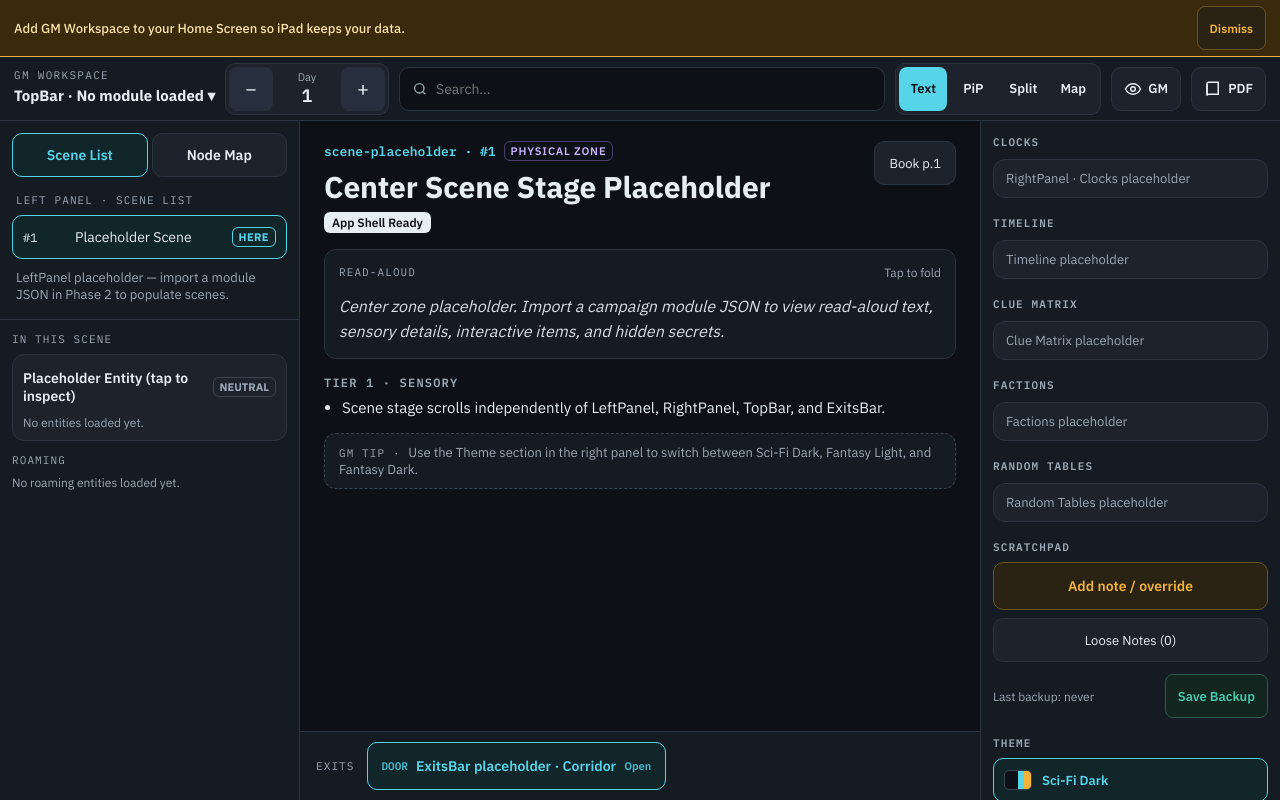
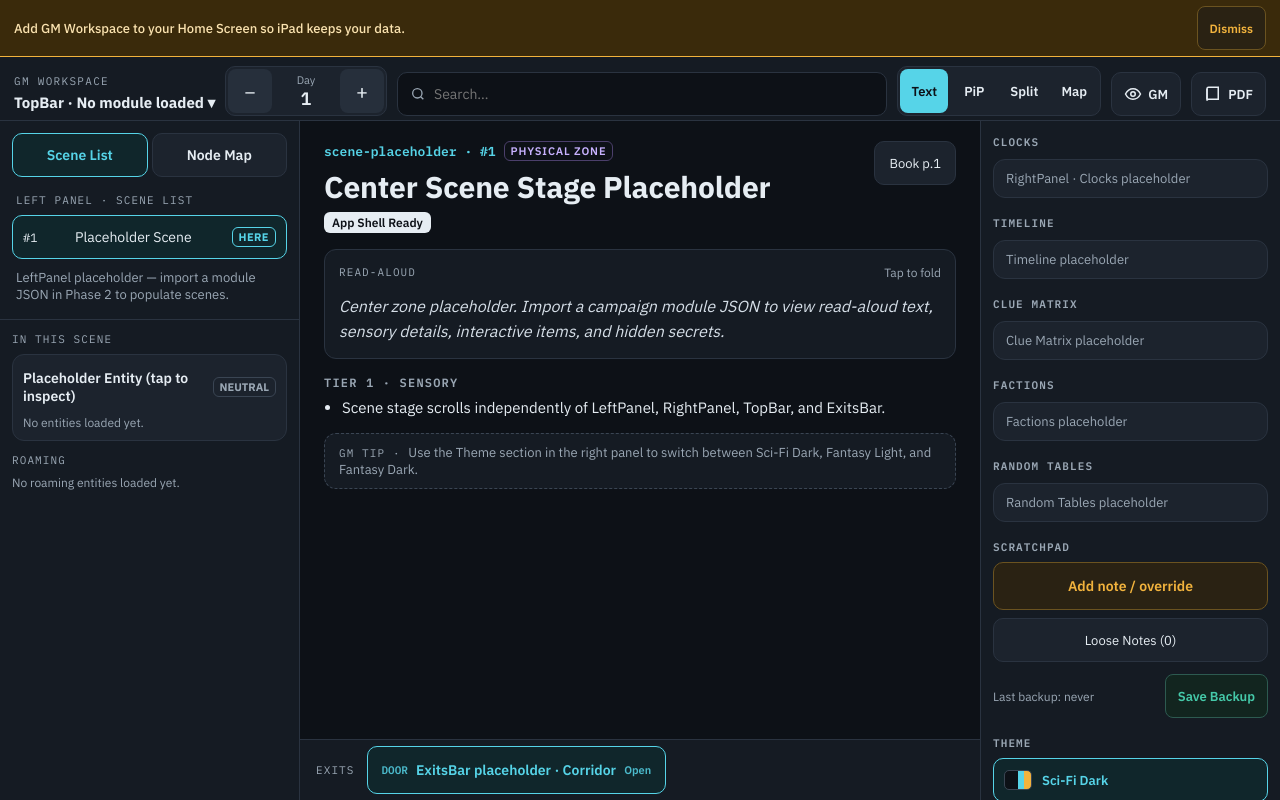
Before and after one commit to 2gd5wjvnw4-byte/gm-workspace, a React (Vite) app: page / in a window 1280 px wide. Built offline with nearby package versions, Linux system fonts and the light colour scheme.

Commit message:
Stage 1b: add 28px standalone top clearance and bottom-align TopBar controls

```diff
--- a/src/App.tsx
+++ b/src/App.tsx
@@ -14,8 +14,9 @@ export const App: React.FC = () => {
   const [mapMode, setMapMode] = useState<MapDisplayMode>('off');
   const [soloMask, setSoloMask] = useState(false);
   const [drawer, setDrawer] = useState<DrawerMode>(null);
+  const standalone = isRunningStandalone();
   const [showStandaloneBanner, setShowStandaloneBanner] = useState<boolean>(
-    () => !isRunningStandalone()
+    () => !standalone
   );
 
   useEffect(() => {
@@ -27,6 +28,10 @@ export const App: React.FC = () => {
   }, [theme]);
 
   const cssVars = getThemeCssVariables(theme) as React.CSSProperties;
+  // shortcut: iPadOS standalone PWA often reports env(safe-area-inset-top) as 0px while drawing the 24-28px clock/battery/multitasking bar, upgrade if WebKit reports accurate standalone insets
+  const safeTopPadding = standalone
+    ? 'var(--safe-top, max(env(safe-area-inset-top, 0px), 28px))'
+    : 'var(--safe-top, env(safe-area-inset-top, 0px))';
 
   return (
     <div
@@ -36,10 +41,10 @@ export const App: React.FC = () => {
         ...cssVars,
         width: '100%',
         height: '100%',
-        paddingTop: 'var(--safe-top, env(safe-area-inset-top, 0px))',
+        paddingTop: safeTopPadding,
         display: 'flex',
         flexDirection: 'column',
-        background: 'var(--bg)',
+        background: 'var(--panel)',
         color: 'var(--text)',
         fontFamily: 'var(--body)',
         fontSize: '14px',
--- a/src/components/ExitsBar.tsx
+++ b/src/components/ExitsBar.tsx
@@ -8,7 +8,7 @@ export const ExitsBar: React.FC = () => {
         flexShrink: 0,
         borderTop: '1px solid var(--line)',
         background: 'var(--panel)',
-        padding: '10px 16px',
+        padding: '6px 16px',
         display: 'flex',
         alignItems: 'center',
         gap: '8px',
--- a/src/components/TopBar.tsx
+++ b/src/components/TopBar.tsx
@@ -30,9 +30,9 @@ export const TopBar: React.FC<TopBarProps> = ({
         height: '64px',
         flexShrink: 0,
         display: 'flex',
-        alignItems: 'center',
+        alignItems: 'flex-end',
         gap: '10px',
-        padding: '0 14px',
+        padding: '0 14px 4px',
         background: 'var(--panel)',
         borderBottom: '1px solid var(--line)',
         boxSizing: 'border-box',
@@ -79,7 +79,7 @@ export const TopBar: React.FC<TopBarProps> = ({
             background: 'var(--p2)',
             border: '1px solid var(--line)',
             borderRadius: '10px',
-            padding: '3px',
+            padding: '2px',
           }}
         >
           <button
@@ -181,7 +181,7 @@ export const TopBar: React.FC<TopBarProps> = ({
           background: 'var(--p2)',
           border: '1px solid var(--line)',
           borderRadius: '10px',
-          padding: '3px',
+          padding: '2px',
           gap: '2px',
         }}
         role="group"
```
Also changed, not shown: 1 other file (tests, documents, lock files or other folders).
